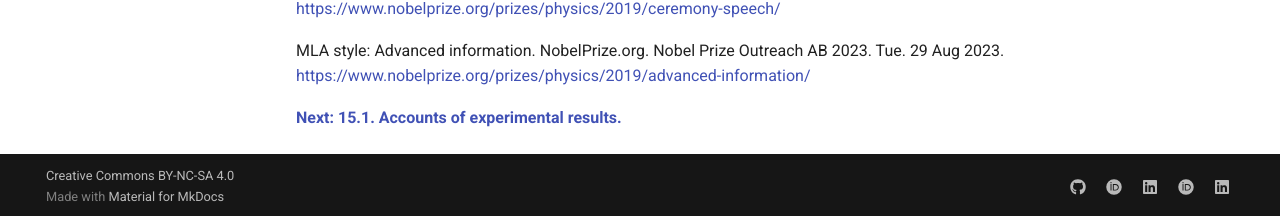
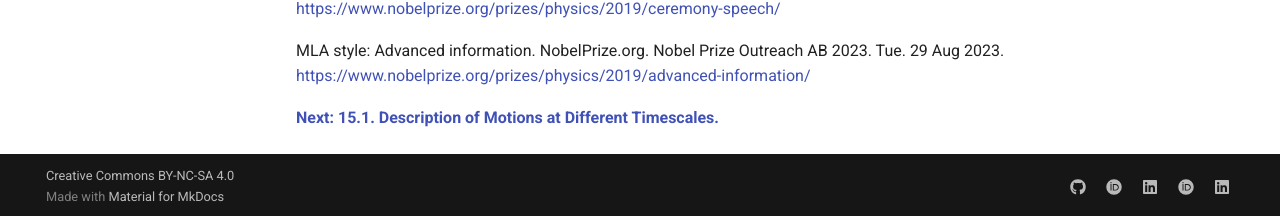
Before and after one commit to modphysnobel/modphysnobel.github.io, an MkDocs documentation site: the page built from docs/vol-IV/vol-IV-chap-14-sect-3.md, in a window 1280 px wide and 900 px high, scrolled down 10049 px. Shown: the part 681-897 px from the top of the window. Built offline with MkDocs 1.6.1 and Material for MkDocs 9.7.7, drawn with Linux system fonts in a browser that asks for light colours; some web fonts are replaced; comment, search, counter and statistics services are not loaded.

Commit message:
Update vol-IV-chap-14-sect-3.md

```diff
--- a/docs/vol-IV/vol-IV-chap-14-sect-3.md
+++ b/docs/vol-IV/vol-IV-chap-14-sect-3.md
@@ -284,4 +284,4 @@ MLA style: Award ceremony speech. NobelPrize.org. Nobel Prize Outreach AB 2023.
 
 MLA style: Advanced information. NobelPrize.org. Nobel Prize Outreach AB 2023. Tue. 29 Aug 2023. https://www.nobelprize.org/prizes/physics/2019/advanced-information/
 
-[**Next: 15.1. Accounts of experimental results.**](https://modphysnobel.github.io/vol-IV/vol-IV-chap-15-sect-1/)
+[**Next: 15.1. Description of Motions at Different Timescales.**](https://modphysnobel.github.io/vol-IV/vol-IV-chap-15-sect-1/)
```
